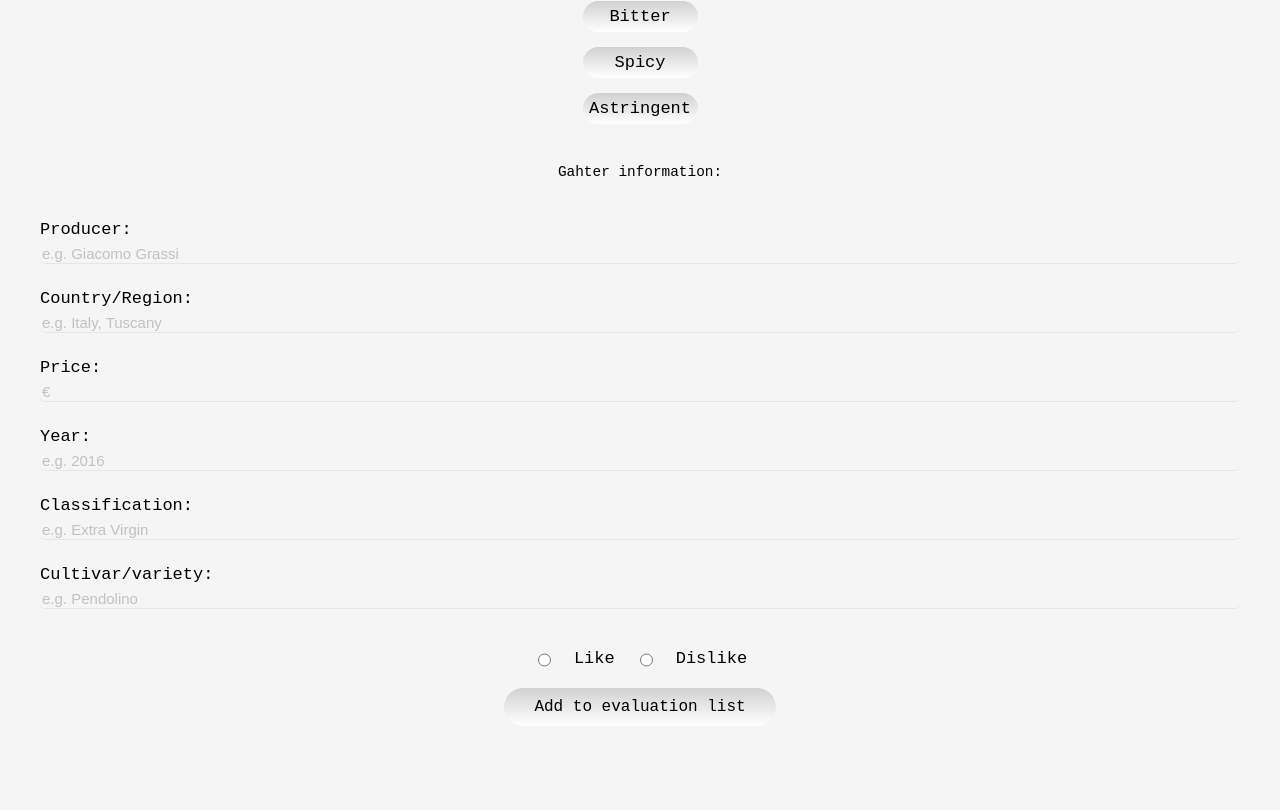
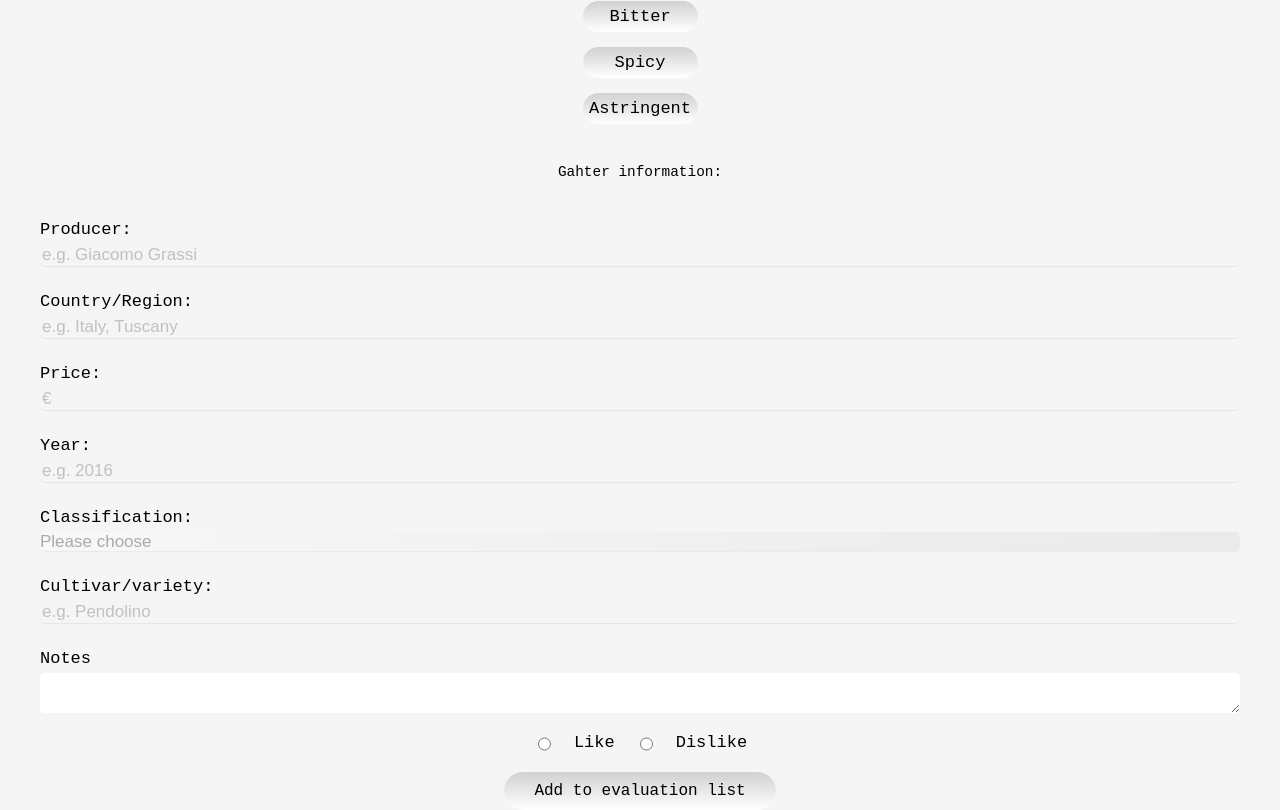
Before and after one commit to bartolivana/all_in_oil, a React (Create React App) app: page /create_evaluation in a window 1280 px wide. Shown: the part 625-1435 px from the top of the page. Before the commit the page ends 1351 px from the top, so only its background shows below. Built offline with nearby package versions, Linux system fonts and the light colour scheme.

Commit message:
small changes

```diff
--- a/package.json
+++ b/package.json
@@ -10,7 +10,6 @@
     "prop-types": "^15.7.2",
     "react": "^16.12.0",
     "react-alert": "^6.0.0",
-    "react-confirm-alert": "^2.4.1",
     "react-dom": "^16.12.0",
     "react-router-dom": "^5.1.2",
     "react-scripts": "3.2.0",
--- a/src/AddPhoto.js
+++ b/src/AddPhoto.js
@@ -9,13 +9,13 @@ const CLOUDNAME = process.env.REACT_APP_CLOUDINARY_CLOUDNAME
 const PRESET = process.env.REACT_APP_CLOUDINARY_PRESET
 
 export default function AddPhoto({ image, setImage }) {
-  let fileInput = React.createRef()
+  let imageInput = React.createRef()
 
   return (
     <Grid>
       <LargeLogo
         src={BgLogo}
-        alt="Logo for All in Oil"
+        alt="All in Oil logo"
         width="350px"
         height="350px"
       />
@@ -24,7 +24,7 @@ export default function AddPhoto({ image, setImage }) {
         name="file"
         onChange={upload}
         style={{ display: 'none' }}
-        ref={fileInput}
+        ref={imageInput}
       />
       <label>Time to shoot your oil bottle</label>
       <BtnCamera
@@ -61,7 +61,7 @@ export default function AddPhoto({ image, setImage }) {
   }
 
   function handleClick() {
-    fileInput.current.click()
+    imageInput.current.click()
   }
 }
 
@@ -78,7 +78,6 @@ const LargeLogo = styled.img`
   height: '350px';
   margin-top: 30px;
 `
-
 const BtnCamera = styled.img`
   border: 0;
   cursor: default;
--- a/src/Evaluation.js
+++ b/src/Evaluation.js
@@ -3,7 +3,6 @@ import styled from 'styled-components/macro'
 import evaluationFooter from './img/CardFooter.png'
 import bgLogo from './img/AllInOilLogo.png'
 import trash from './img/trashIcon.svg'
-//import editIcon from './img/editIcon.svg'
 
 export default function Evaluation({ evaluation, handleRemoveClick }) {
   const [isHidden, setIsHidden] = useState(true)
@@ -40,14 +39,14 @@ export default function Evaluation({ evaluation, handleRemoveClick }) {
           <TextSubtitle>
             You've tasted {evaluation.name} and generally {evaluation.like} it!
           </TextSubtitle>
-          {evaluation.fragrants.join(', ') === '' || (
+          {evaluation.fragrants.join('') === '' || (
             <>
               <Text> Fragrance nuances:</Text>
               <TextValue>{evaluation.fragrants.join(', ')}</TextValue>
             </>
           )}
 
-          {evaluation.taste.join(', ') === '' || (
+          {evaluation.taste.join('') === '' || (
             <>
               {' '}
               <Text>Taste nuances:</Text>
@@ -94,6 +93,12 @@ export default function Evaluation({ evaluation, handleRemoveClick }) {
                 <TextValue>{evaluation.cultivar}</TextValue>
               </>
             )}
+            {evaluation.personalNotes === ' ' || (
+              <>
+                <Text>Notes:</Text>
+                <PersonalNote>{evaluation.personalNotes}</PersonalNote>
+              </>
+            )}
           </section>
         </>
       )}
@@ -111,6 +116,7 @@ const EvaluationStyled = styled.div`
   opacity: 0.8;
   background-color: #fff;
   position: relative;
+  max-width: 100vw;
 
   section {
     padding: 5px;
@@ -163,3 +169,7 @@ const TextValue = styled.span`
   font-family: 'Amatic SC', sans-serif;
   padding: 5px;
 `
+const PersonalNote = styled.span`
+  margin: 0 auto;
+  text-align: center;
+`
--- a/src/EvaluationList.js
+++ b/src/EvaluationList.js
@@ -21,7 +21,8 @@ export default function EvaluationList({ evaluations, handleRemoveClick }) {
             evaluation.classification
               .toLowerCase()
               .includes(input.toLowerCase()) ||
-            evaluation.cultivar.toLowerCase().includes(input.toLowerCase())
+            evaluation.cultivar.toLowerCase().includes(input.toLowerCase()) ||
+            evaluation.personalNotes.toLowerCase().includes(input.toLowerCase())
         )
         .map(evaluation => (
           <Evaluation
@@ -37,7 +38,7 @@ export default function EvaluationList({ evaluations, handleRemoveClick }) {
 const ListStyled = styled.div`
   margin: 10px auto 0 0;
   display: grid;
-  gap: 15px;
+  gap: 10px;
   text-align: center;
 `
 
--- a/src/FormEvaluation.js
+++ b/src/FormEvaluation.js
@@ -3,6 +3,14 @@ import styled from 'styled-components/macro'
 import BgLogo from './img/AllInOilLogo.png'
 
 export default function FormEvaluation({ onSubmit, image }) {
+  const classificationOptions = [
+    'Extra virgin olive oil',
+    'Virgin olive oil',
+    'Olive oil',
+    'Olive pomace',
+    'Unknown'
+  ]
+
   return (
     <>
       <FormWrapper onSubmit={handleSubmit}>
@@ -54,7 +62,7 @@ export default function FormEvaluation({ onSubmit, image }) {
 
           <InfoInputWrapper>
             <label htmlFor="producer">Producer:</label>
-            <InfoInput
+            <input
               type="text"
               name="producer"
               id="producer"
@@ -62,7 +70,7 @@ export default function FormEvaluation({ onSubmit, image }) {
             />
 
             <label htmlFor="region">Country/Region:</label>
-            <InfoInput
+            <input
               type="text"
               name="region"
               id="region"
@@ -70,10 +78,10 @@ export default function FormEvaluation({ onSubmit, image }) {
             />
 
             <label htmlFor="price">Price:</label>
-            <InfoInput type="number" name="price" id="price" placeholder="€" />
+            <input type="number" name="price" id="price" placeholder="€" />
 
             <label htmlFor="vintage">Year:</label>
-            <InfoInput
+            <input
               type="number"
               name="vintage"
               id="vintage"
@@ -81,20 +89,39 @@ export default function FormEvaluation({ onSubmit, image }) {
             />
 
             <label htmlFor="classification">Classification:</label>
-            <InfoInput
-              type="text"
+            <select
+              className="select-css"
               name="classification"
               id="classification"
-              placeholder="e.g. Extra Virgin"
-            />
+            >
+              <option value="">Please choose</option>
+              {classificationOptions.map((option, index) => {
+                return (
+                  <option value={option} key={index}>
+                    {option}
+                  </option>
+                )
+              })}
+            </select>
 
             <label htmlFor="cultivar">Cultivar/variety:</label>
-            <InfoInput
+            <input
               type="text"
               name="cultivar"
               id="cultivar"
               placeholder="e.g. Pendolino"
             />
+            <label htmlFor="personalNotes">Notes</label>
+            <textarea
+              id="personalNotes"
+              name="personalNotes"
+              rows="2"
+              cols="1"
+              placeholder="Maximum 50 characters"
+              maxlength="50"
+            >
+              {' '}
+            </textarea>
           </InfoInputWrapper>
         </>
 
@@ -145,6 +172,12 @@ const FormWrapper = styled.form`
   display: flex;
   flex-direction: column;
   margin-bottom: 50px;
+
+  textarea {
+    border-radius: 5px;
+    border: none;
+    font-size: 1rem;
+  }
 `
 const OilImg = styled.img`
   width: 150px;
@@ -192,17 +225,36 @@ const InfoInputWrapper = styled.div`
   grid-auto-flow: rows;
   gap: 5px;
   font-size: 1.0625rem;
-`
-const InfoInput = styled.input`
+
+  input {
     border: none;
     border-bottom: 1px solid #d1d1d1;
     border-radius: 5px;
     text-align: left;
-  font-size: 15px;
+    font-size: 1.0625rem;
     opacity: 0.4;
     margin-bottom: 20px;
     background: #f5f5f5;
+  }
+
+  .select-css {
+    display: block;
+    font-weight: 500;
+    border: none;
+    width: 100%;
+    max-width: 100%;
+    margin: 0;
+    appearance: none;
+    border-bottom: 1px solid #d1d1d1;
+    border-radius: 5px;
+    text-align: left;
+    font-size: 1.0625rem;
+    opacity: 0.3;
+    margin-bottom: 20px;
+    background: linear-gradient(0.75turn, #d1d1d1, #fff);
+  }
 `
+
 const InputTag = styled.input`
   display: none;
 `
--- a/src/Navigation.js
+++ b/src/Navigation.js
@@ -12,9 +12,14 @@ export default function Navigation({ navIsOpen, toggleNavOpen }) {
       <NavToggle onClick={toggleNavOpen}>
         <Burger>
           {navIsOpen ? (
-            <img src={BtnClose} alt="" width="50px" height="50px" />
+            <img
+              src={BtnClose}
+              alt="closing menu button"
+              width="50px"
+              height="50px"
+            />
           ) : (
-            <img src={BtnMenu} alt="" width="50px" height="50px" />
+            <img src={BtnMenu} alt="menu button" width="50px" height="50px" />
           )}
         </Burger>
       </NavToggle>
@@ -54,10 +59,10 @@ const NavigationStyled = styled.nav`
 `
 
 const NavToggle = styled.button`
+  position: absolute;
   display: flex;
   justify-content: center;
   align-items: center;
-  position: absolute;
   transform: translateX(-100%);
   background: none;
   border: 0;
--- a/src/SearchBar.js
+++ b/src/SearchBar.js
@@ -1,22 +1,30 @@
 import React from 'react'
 import styled from 'styled-components/macro'
+import searchIcon from './img/searchIcon.svg'
 
 export default function SearchBar({ handleInputChange }) {
   return (
-    <InputStyled
-      placeholder="🔎"
-      id="searchBar"
-      onChange={event => handleInputChange(event)}
-    />
+    <SearchStyled>
+      <img alt="search icon" src={searchIcon} />
+      <input id="searchBar" onChange={event => handleInputChange(event)} />
+    </SearchStyled>
   )
 }
-const InputStyled = styled.input`
-  justify-self: center;
-  grid-auto-flow: column;
-  width: 200px;
+const SearchStyled = styled.div`
+  display: flex;
+  padding: 4px;
+  width: 250px;
   height: 30px;
-  border: none;
+  margin: 12px auto;
   border-bottom: 2px solid #d1d1d1;
-  font-size: 1rem;
+  border-radius: 2px;
+
   opacity: 0.6;
+
+  input {
+    background: #f5f5f5;
+    border: none;
+    font-size: 0.9rem;
+    width: 100%;
+  }
 `
```
Also changed, not shown: src/img/searchIcon.svg (added). Lines whose indentation alone changed are shown as unchanged.
